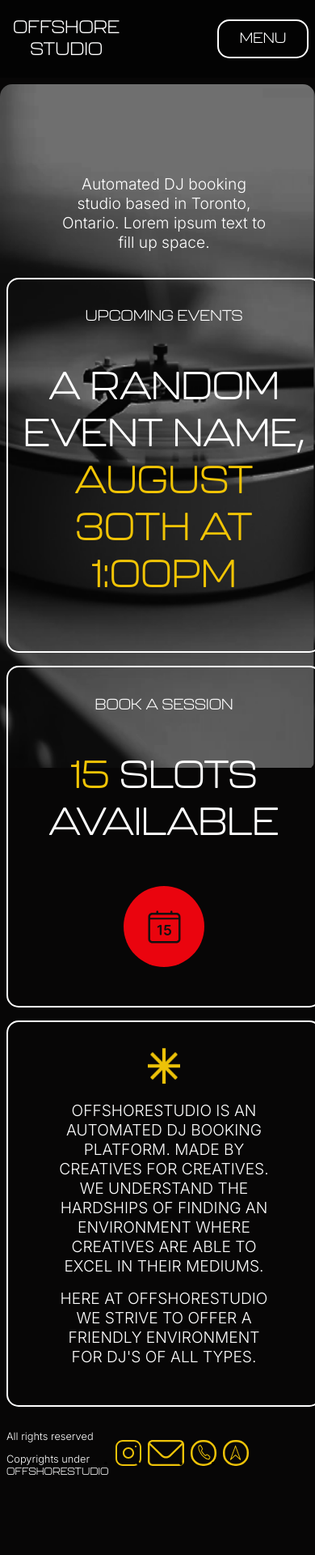
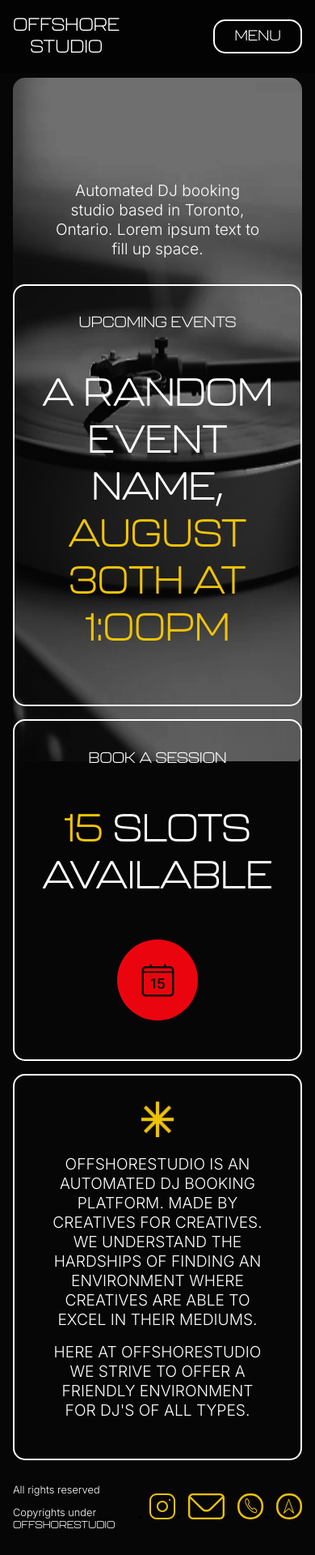
Before and after one commit to adesignsm/offshorestudio, a React (Create React App) app: page / in a window 390 px wide. Shown: the whole page at 81% size. Before the commit the page ends 1862 px from the top, so only its background shows below. Built offline with nearby package versions, Linux system fonts and the light colour scheme.

Commit message:
add mobile styles

```diff
--- a/src/Components/Footer/index.css
+++ b/src/Components/Footer/index.css
@@ -13,6 +13,7 @@
 
 #footer .socials ul {
   display: flex;
+  justify-content: flex-end;
   padding: 0;
 }
 
@@ -22,15 +23,17 @@
 
 @media (max-width: 768px) {
   #footer {
+    width: 100vw;
+    display: flex;
+    justify-content: space-between;
     font-size: 0.8rem;
   }
 
-  #footer .socials ul {
-    display: flex;
-    padding: 0;
+  #footer .copyrights {
+    margin-left: 1rem;
   }
 
-  #footer .socials ul > li {
-    margin-left: 0.5rem;
+  #footer .socials {
+    margin-right: 1rem;
   }
 }
--- a/src/Components/Header/index.css
+++ b/src/Components/Header/index.css
@@ -106,6 +106,7 @@
 
   #header .subtext-container {
     display: none;
+    margin-left: 0;
   }
 
   #header .menu-container button {
@@ -113,14 +114,11 @@
     border-radius: 15px;
     background-color: transparent;
     color: #fff;
-    padding: 0.7rem 1.6rem;
+    padding: 0.5rem 1.5rem;
+    margin: 1rem 2rem;
     font-family: "Kallisto";
     font-size: large;
     text-transform: uppercase;
     cursor: pointer;
   }
-
-  #header .menu-container button {
-    margin: 1rem 1.5rem;
-  }
 }
--- a/src/Components/Home/index.css
+++ b/src/Components/Home/index.css
@@ -69,6 +69,7 @@
     flex-direction: column;
     padding-top: 5rem;
     padding: 4rem 0 1rem;
+    padding-left: 0;
   }
 
   #left.column {
@@ -77,6 +78,10 @@
     margin-top: 15vh;
     margin-right: 0;
     z-index: 1;
+  }
+
+  #left .main-content section {
+    margin: 1rem;
   }
 
   #main-page .column .main-content .subtext-container,
--- a/src/Components/Slider/index.css
+++ b/src/Components/Slider/index.css
@@ -1,11 +1,11 @@
 .slider {
   overflow: hidden;
+  margin: 0 1rem;
 }
 
 .inner {
   white-space: nowrap;
   /* transition: transform 0.3s; */
-  transition: transform 300s;
 }
 
 .slider-item {
--- a/src/root.css
+++ b/src/root.css
@@ -1,4 +1,4 @@
-@import url('https://fonts.googleapis.com/css2?family=Inter:wght@300&display=swap');
+@import url("https://fonts.googleapis.com/css2?family=Inter:wght@300&display=swap");
 @font-face {
   font-family: "Kallisto";
   src: url(./Assets/Fonts/Kallisto\ Light.otf);
@@ -7,26 +7,31 @@
 :root {
   --background-color: #070606;
   --text-color: #fff;
-    --accent-color: #EA040E;
-    --span-color: #F1C405;
+  --accent-color: #ea040e;
+  --span-color: #f1c405;
   --pane-padding: 5px 42px;
   --header-blur: 0px;
 }
 
-body, html {
+body,
+html {
+  margin: 0;
+  padding: 0;
   height: auto;
   width: 100vw;
   background-color: var(--background-color);
   overflow-x: hidden;
 }
 
-h1, h2, h3 {
+h1,
+h2,
+h3 {
   font-family: "Kallisto";
   color: var(--text-color);
   font-weight: lighter;
 }
 
 p {
-    font-family: 'Inter', sans-serif;
+  font-family: "Inter", sans-serif;
   color: var(--text-color);
 }
```
Lines whose indentation alone changed are shown as unchanged.
